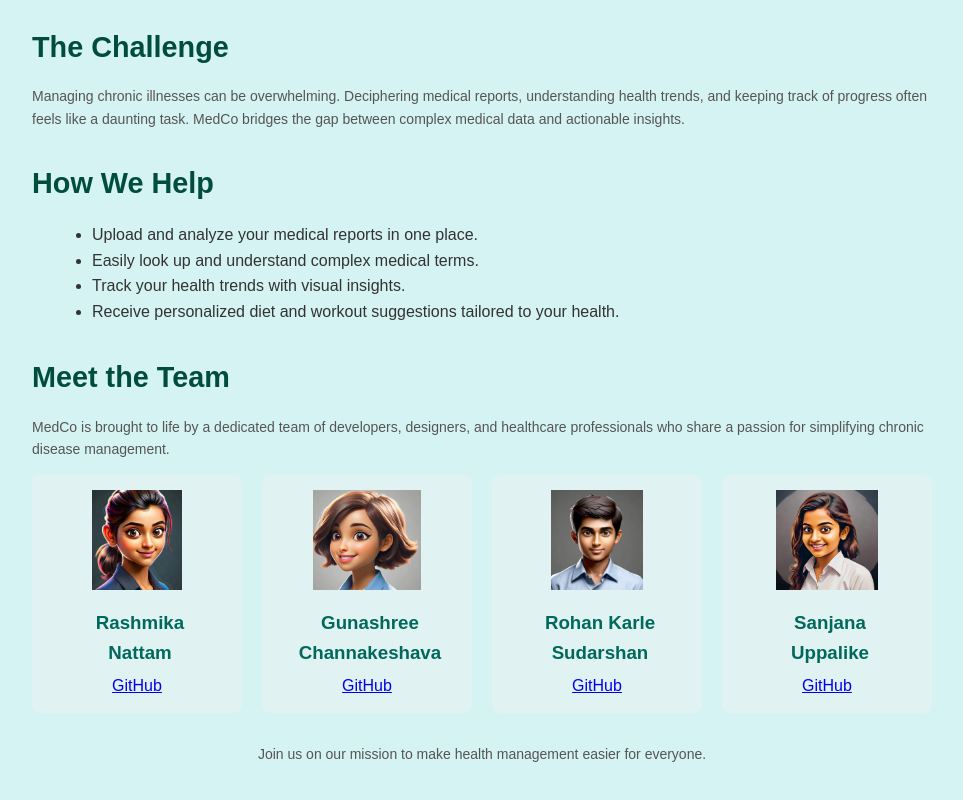
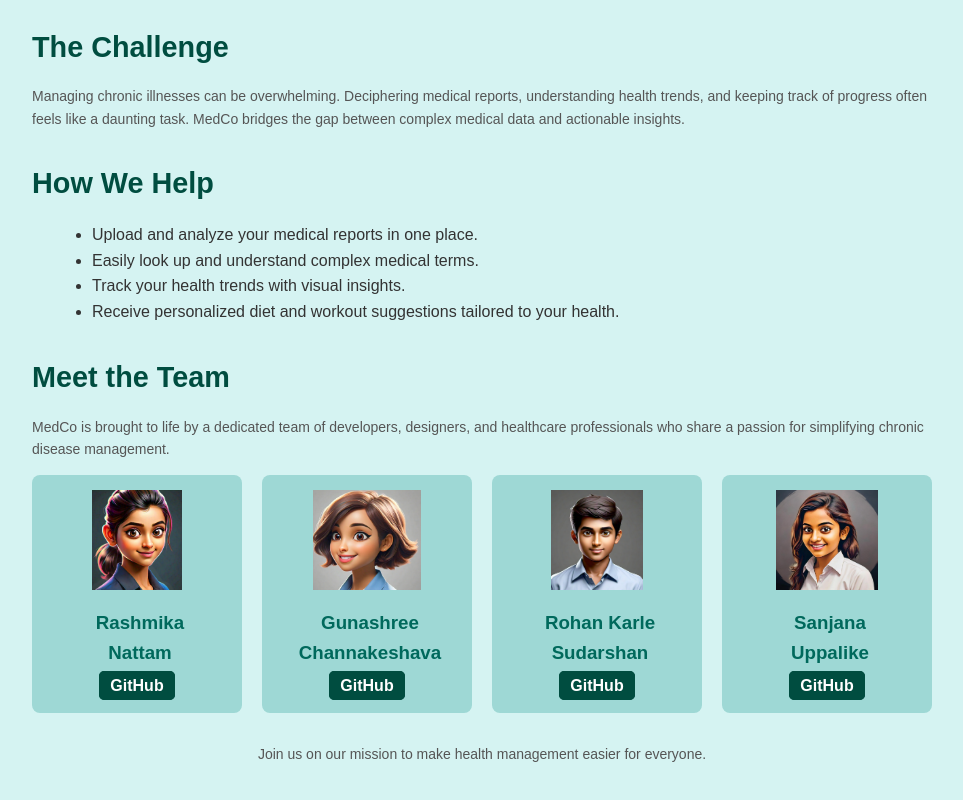
Before and after one commit to 522hci-group4/medco, a React (Create React App) app: page /about in a window 1280 px wide. Shown: the part 524-1324 px from the top of the page, without its empty margins (158-1121 px from the left). Built offline with nearby package versions, Linux system fonts and the light colour scheme.

Commit message:
Updated AboutUs.css

```diff
--- a/src/styles/AboutUs.css
+++ b/src/styles/AboutUs.css
@@ -45,7 +45,7 @@
 
   .team-member {
     flex: 1;
-    background-color: #e0f2f1;
+    background-color: #9ed8d5;
     padding: 15px;
     border-radius: 8px;
     text-align: center;
@@ -61,11 +61,18 @@
     margin-top: 30px;
   }
 
-  .about-us-footer a {
-    color: #00796b;
+  .social-links a {
+    color: #fff; /* Change this to match your theme (e.g., dark green) */
     text-decoration: none;
+    font-weight: bold; /* Make links stand out */
+    border: 1px solid #004d40; /* Optional: Add a subtle border */
+    padding: 5px 10px;
+    border-radius: 5px;
+    background-color: #004d40;
+    transition: background-color 0.3s, color 0.3s; /* Smooth hover effects */
   }
 
-  .about-us-footer a:hover {
-    text-decoration: underline;
+  .social-links a:hover {
+    background-color: #9ed8d5; /* Add a background color on hover */
+    color: #004d40;; /* Change text color on hover */
   }
```
